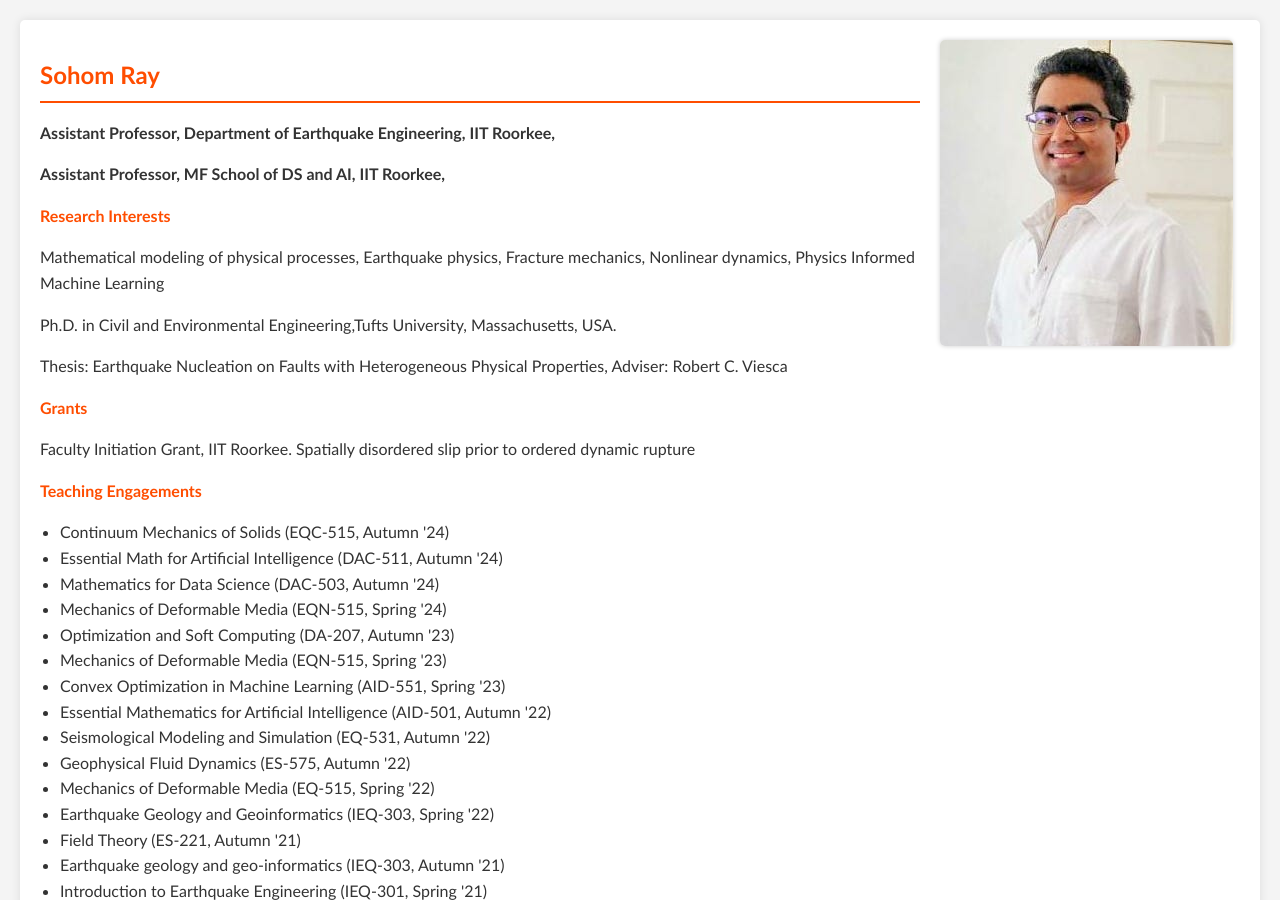
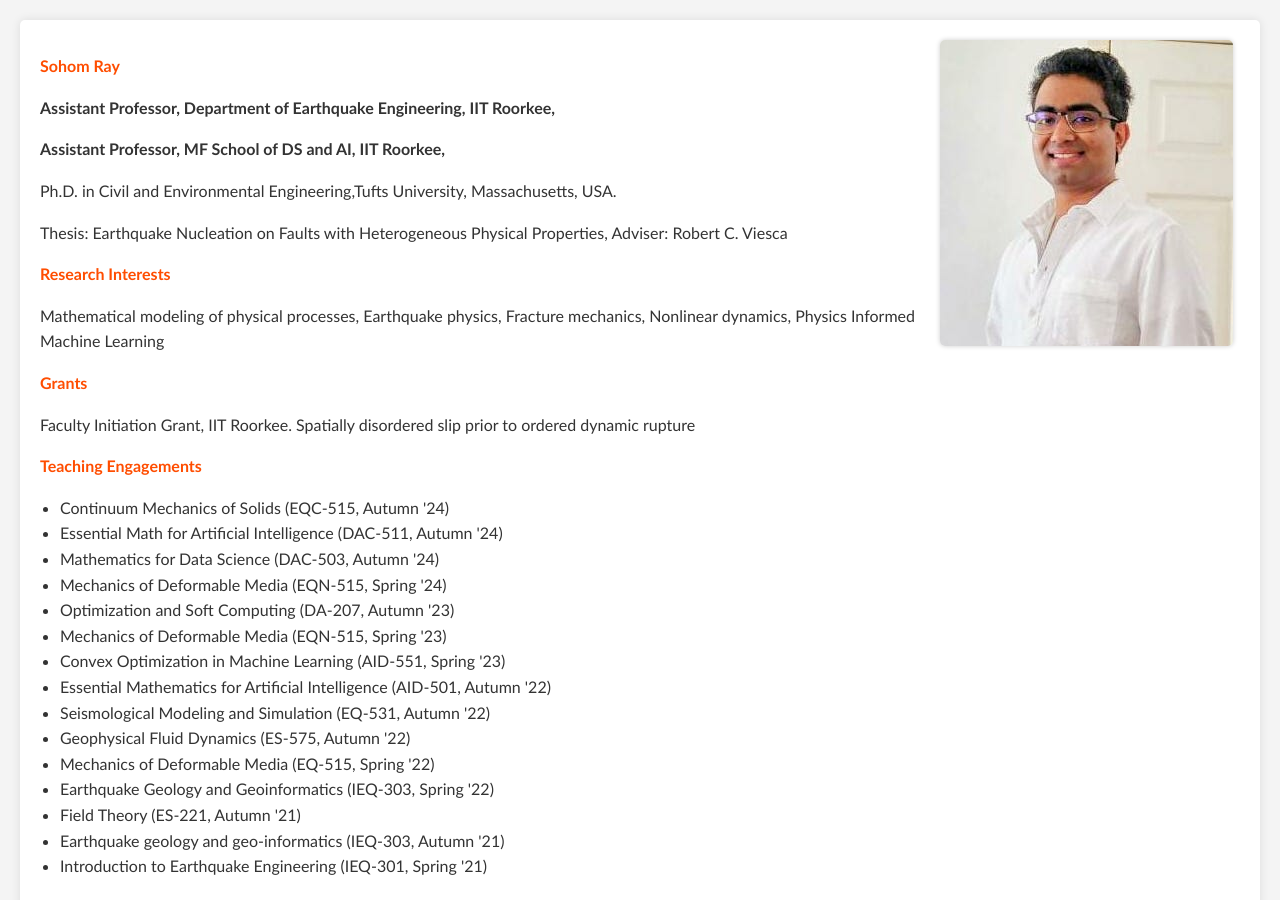
Before and after one commit to RaySohom/q, a Jekyll site: the page index.html, which Jekyll copies as it is, in a window 1280 px wide and 900 px high. Built offline with Jekyll 4.4.1, drawn with Linux system fonts in a browser that asks for light colours; some web fonts are replaced.

```diff
--- a/index.html
+++ b/index.html
@@ -6,20 +6,19 @@
 <body>
     <div class="container">
         <div class="main-content">
-            <h1>Sohom Ray</h1>
+            <h2>Sohom Ray</h2>
             <p><strong>Assistant Professor, Department of Earthquake Engineering, IIT Roorkee,</strong></p>
             <p><strong>Assistant Professor, MF School of DS and AI, IIT Roorkee,</strong></p>
+            <p> Ph.D. in Civil and Environmental Engineering,Tufts University, Massachusetts, USA.</p>
+            <p>Thesis: Earthquake Nucleation on Faults with Heterogeneous Physical Properties, Adviser: Robert C. Viesca</p>
 
             <h2>Research Interests</h2>
             <p>Mathematical modeling of physical processes, Earthquake physics, Fracture mechanics, Nonlinear dynamics, Physics Informed Machine Learning</p>
-            <p> Ph.D. in Civil and Environmental Engineering,Tufts University, Massachusetts, USA.</p>
-            <p>Thesis: Earthquake Nucleation on Faults with Heterogeneous Physical Properties, Adviser: Robert C. Viesca</p>
-
 
             <h2>Grants</h2>
             <p>Faculty Initiation Grant, IIT Roorkee. Spatially disordered slip prior to ordered dynamic rupture</p>
 
-          <h2>Teaching Engagements</h2>
+<h2>Teaching Engagements</h2>
 <ul>
     <li>Continuum Mechanics of Solids (EQC-515, Autumn '24)</li>
     <li>Essential Math for Artificial Intelligence (DAC-511, Autumn '24)</li>
```
